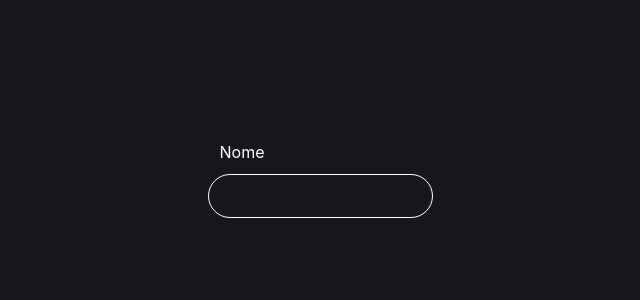
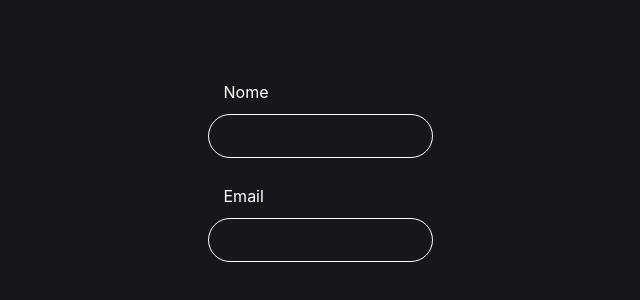
Before and after one commit to HenriqueAurelio/Codarme, a React (Create React App) app in the folder web/puf/: page / in a window 1280 px wide. Shown: the part 226-526 px from the top of the page, without its empty margins (320-960 px from the left). Built offline with nearby package versions, Linux system fonts and the light colour scheme.

Commit message:
feat: dynamic margin and padding

```diff
--- a/web/puf/src/components/theme/styled.js
+++ b/web/puf/src/components/theme/styled.js
@@ -1,3 +1,11 @@
+export const theme = prop => value => props => props.theme[prop][value] || value
+
+export const th = {
+  space: theme('spaces'),
+  size: theme('fontSizes'),
+  color: theme('colors'),
+}
+
 export const background = props =>
   props.bg && `background: ${props.theme.colors[props.bg]};`
 
@@ -7,10 +15,30 @@ export const color = props =>
 export const fontSize = props =>
   props.fontSize && `font-size: ${props.theme.fontSizes[props.fontSize]};`
 
-export const theme = prop => value => props => props.theme[prop][value] || value
+export const padding = props => {
+  const pb = props.pb || props.py || props.p || ''
+  const pt = props.pt || props.py || props.p || ''
+  const pl = props.pl || props.px || props.p || ''
+  const pr = props.pr || props.px || props.p || ''
 
-export const th = {
-  space: theme('spaces'),
-  size: theme('fontSizes'),
-  color: theme('colors'),
+  return `
+  ${pb && `padding-bottom : ${props.theme.spaces[pb]}px;`}
+  ${pt && `padding-top : ${props.theme.spaces[pt]}px;`}
+  ${pl && `padding-left : ${props.theme.spaces[pl]}px;`}
+  ${pr && `padding-right : ${props.theme.spaces[pr]}px;`}
+  `
 }
+
+export const margin = props => {
+  const mb = props.mb || props.my || props.m || ''
+  const mt = props.mt || props.my || props.m || ''
+  const ml = props.ml || props.mx || props.m || ''
+  const mr = props.mr || props.mx || props.m || ''
+
+  return `
+  ${mb && `margin-bottom : ${props.theme.spaces[mb]}px;`}
+  ${mt && `margin-top : ${props.theme.spaces[mt]}px;`}
+  ${ml && `margin-left : ${props.theme.spaces[ml]}px;`}
+  ${mr && `margin-right : ${props.theme.spaces[mr]}px;`}
+  `
+}
--- a/web/puf/src/pages/Signup/index.js
+++ b/web/puf/src/pages/Signup/index.js
@@ -1,6 +1,10 @@
 import * as React from 'react'
 import styled from 'styled-components'
-import { th } from '~/components/Theme/styled'
+import { th, background, margin, padding } from '~/components/Theme/styled'
+
+const Label = styled('label')`
+  padding: ${th.space(2)}px ${th.space(3)}px;
+`
 
 const Input = styled('input')`
   background: transparent;
@@ -17,11 +21,17 @@ const Main = styled('main')`
   align-items: center;
   flex: 1;
 `
-const Label = styled('label')`
-  padding: ${th.space(2)}px;
+
+const Form = styled('form')`
+  display: flex;
+  flex-direction: column;
 `
 
-const Form = styled('form')`
+const Box = styled('div')`
+  ${background}
+  ${padding}
+  ${margin}
+
   display: flex;
   flex-direction: column;
 `
@@ -30,8 +40,15 @@ export const Signup = () => {
   return (
     <Main>
       <Form>
-        <Label htmlFor="name">Nome</Label>
-        <Input type="text" name="name" id="name" />
+        <Box mb={3}>
+          <Label htmlFor="name">Nome</Label>
+          <Input type="text" name="name" id="name" />
+        </Box>
+
+        <Box mb={3}>
+          <Label htmlFor="email">Email</Label>
+          <Input type="text" name="email" id="email" />
+        </Box>
       </Form>
     </Main>
   )
```
